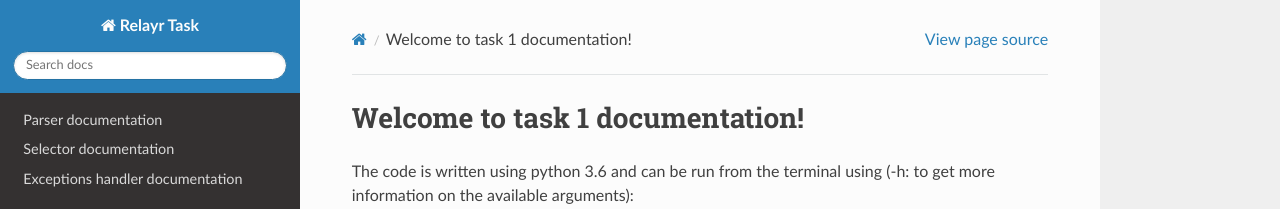
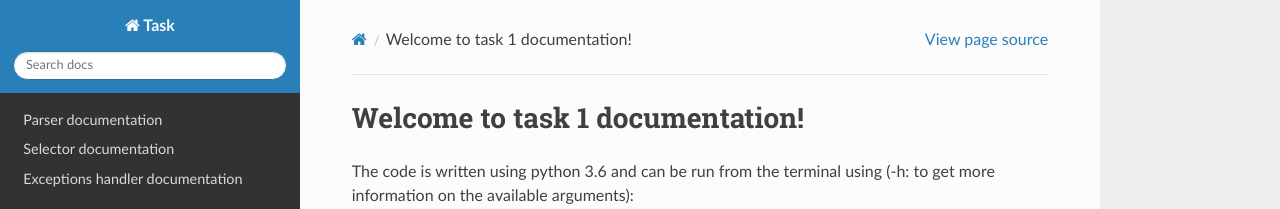
Before and after one commit to SuperKogito/Job-interviews-and-technical-tasks, a Sphinx documentation site: the page built from Task1/docs/source/index.rst, in a window 1280 px wide. Shown: the top 209 px of the page. Built offline with Sphinx 7.4.7 and the Read the Docs theme 2.0.0, drawn with Linux system fonts in a browser that asks for light colours.

Commit message:
Update conf.py

```diff
--- a/Task1/docs/source/conf.py
+++ b/Task1/docs/source/conf.py
@@ -16,7 +16,7 @@ sys.path.insert(0, os.path.abspath('../..'))
 
 # -- Project information -----------------------------------------------------
 
-project   = 'Relayr Task'
+project   = 'Task'
 copyright = '2019, Ayoub Malek'
 author    = 'Ayoub Malek'
 
```
